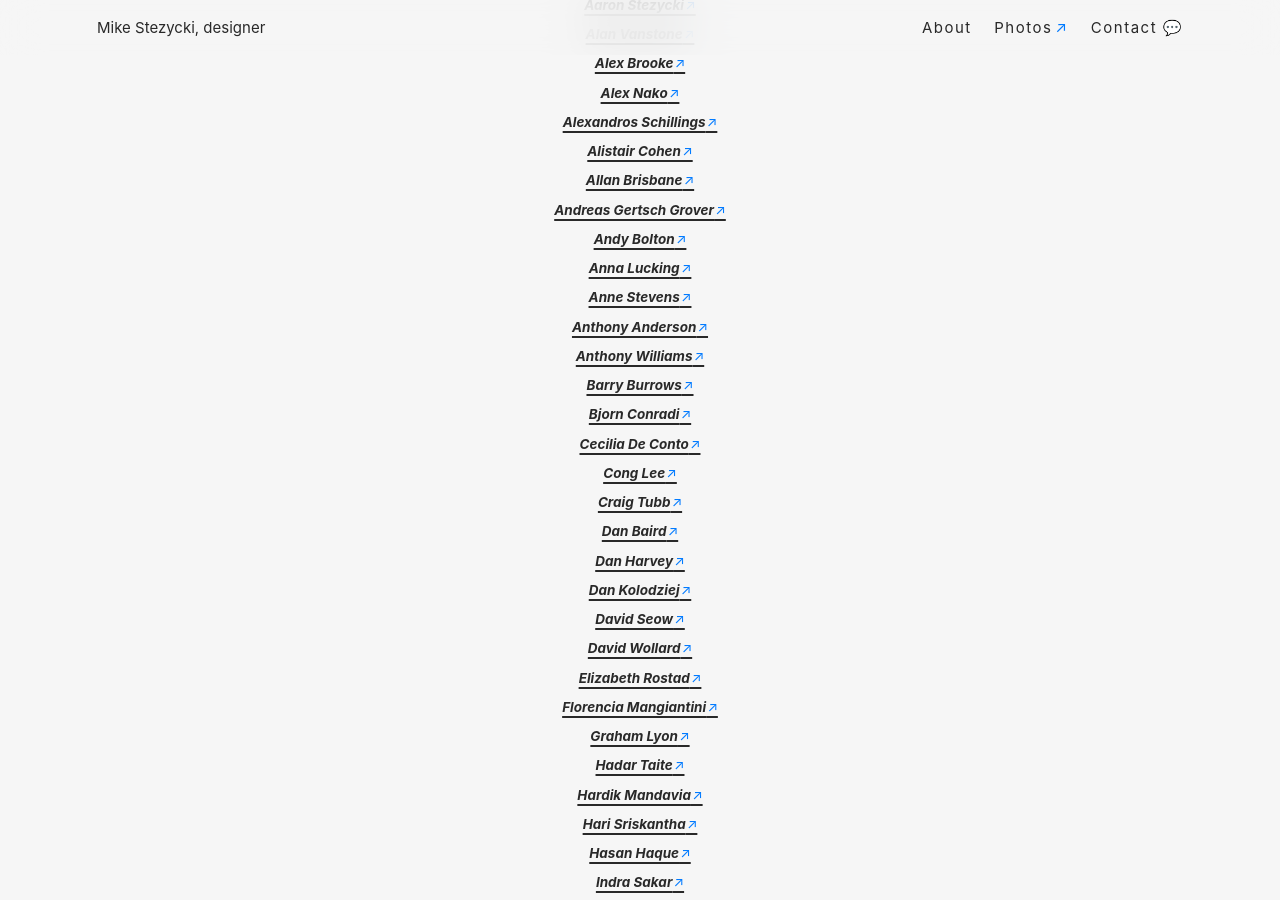
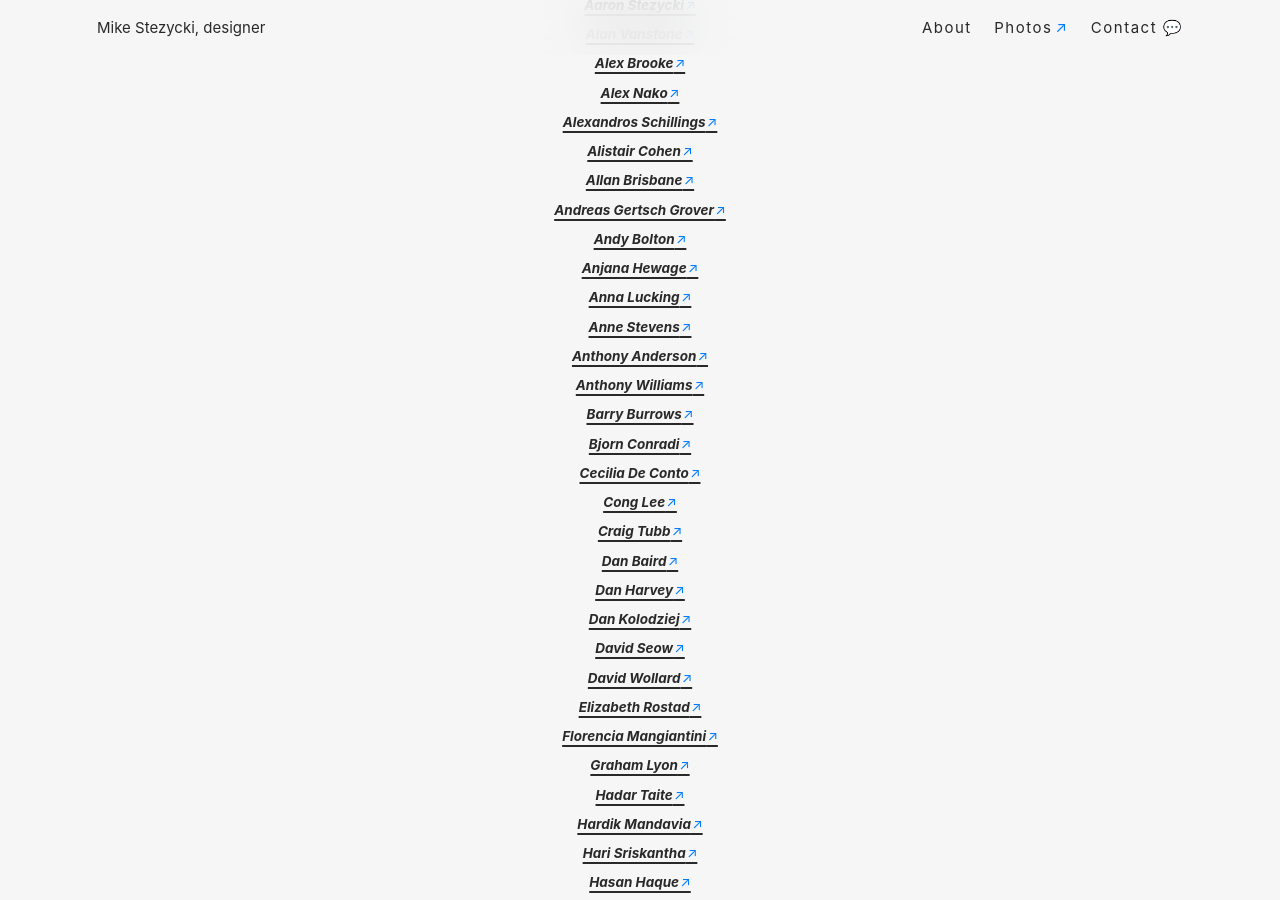
Before and after one commit to mr-stezz/mr-stezz.github.io, a Jekyll site: the page built from about.md, in a window 1280 px wide and 900 px high, scrolled down 4761 px. Built offline with Jekyll 4.4.1, drawn with Linux system fonts in a browser that asks for light colours.

Commit message:
Add another member to list

```diff
--- a/_includes/_section.people-id-work-with-again.html
+++ b/_includes/_section.people-id-work-with-again.html
@@ -12,7 +12,7 @@
       <li class="work-list-item"><a href="https://github.com/neebone" class="work-list-link">Allan Brisbane</a></li>
       <li class="work-list-item"><a href="https://www.linkedin.com/in/andreasgertschgrover/" class="work-list-link">Andreas Gertsch Grover</a></li>
       <li class="work-list-item"><a href="https://andybolton.dev/" class="work-list-link">Andy Bolton</a></li>
-      <!-- <li class="work-list-item"><a href="https://github.com/AnjanaHewage" class="work-list-link">Anjana Hewage</a></li> -->
+      <li class="work-list-item"><a href="https://github.com/AnjanaHewage" class="work-list-link">Anjana Hewage</a></li>
       <li class="work-list-item"><a href="https://github.com/ALucking1" class="work-list-link">Anna Lucking</a></li>
       <li class="work-list-item"><a href="https://www.linkedin.com/in/amtstevens/" class="work-list-link">Anne Stevens</a></li>
       <li class="work-list-item"><a href="https://www.linkedin.com/in/anthonyandersonproduct" class="work-list-link">Anthony Anderson</a></li>
```
